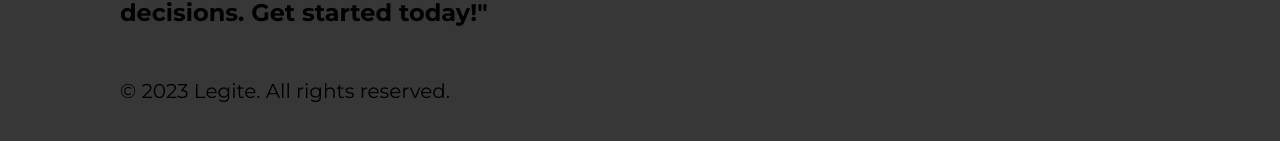
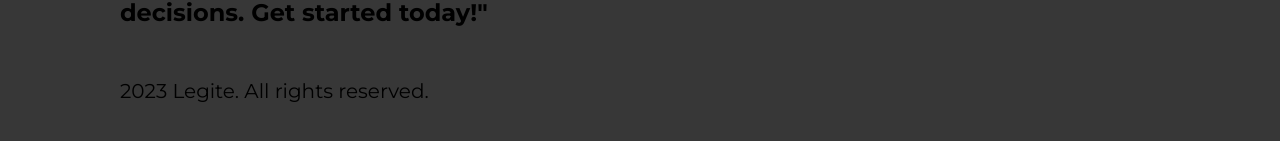
Before and after one commit to jamalakbara/legit-next, a Next.js app: page / in a window 1280 px wide. Shown: the part 2795-2936 px from the top of the page. Built offline with nearby package versions, Linux system fonts and the light colour scheme.

Commit message:
test solve error

```diff
--- a/src/components/Footer/footer.js
+++ b/src/components/Footer/footer.js
@@ -15,7 +15,7 @@ const Footer = () => {
         </h2>
 
         <span className="text-xl">
-            © 2023 Legite. All rights reserved.
+            2023 Legite. All rights reserved.
         </span>
     </footer>
   )
```
